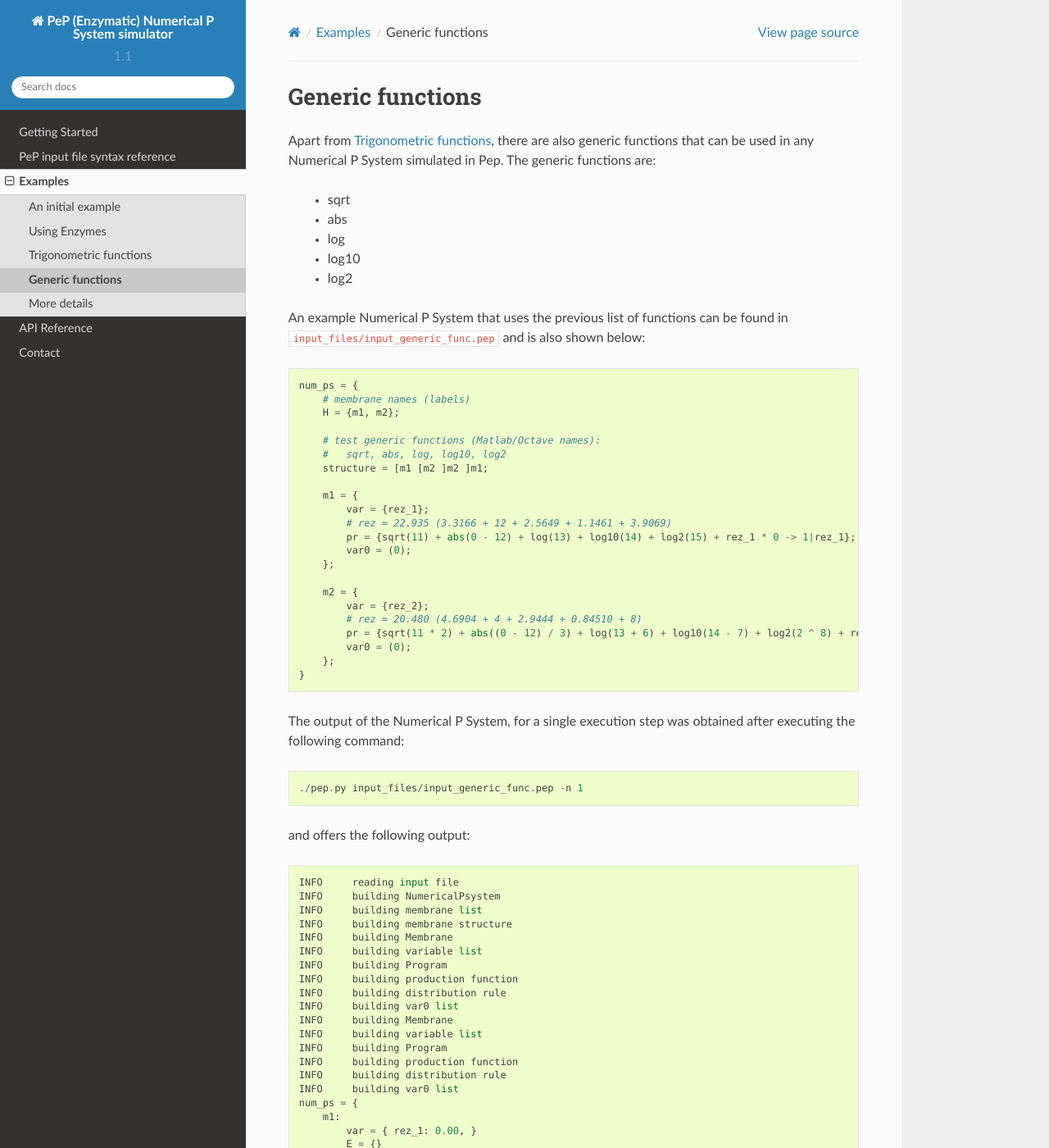
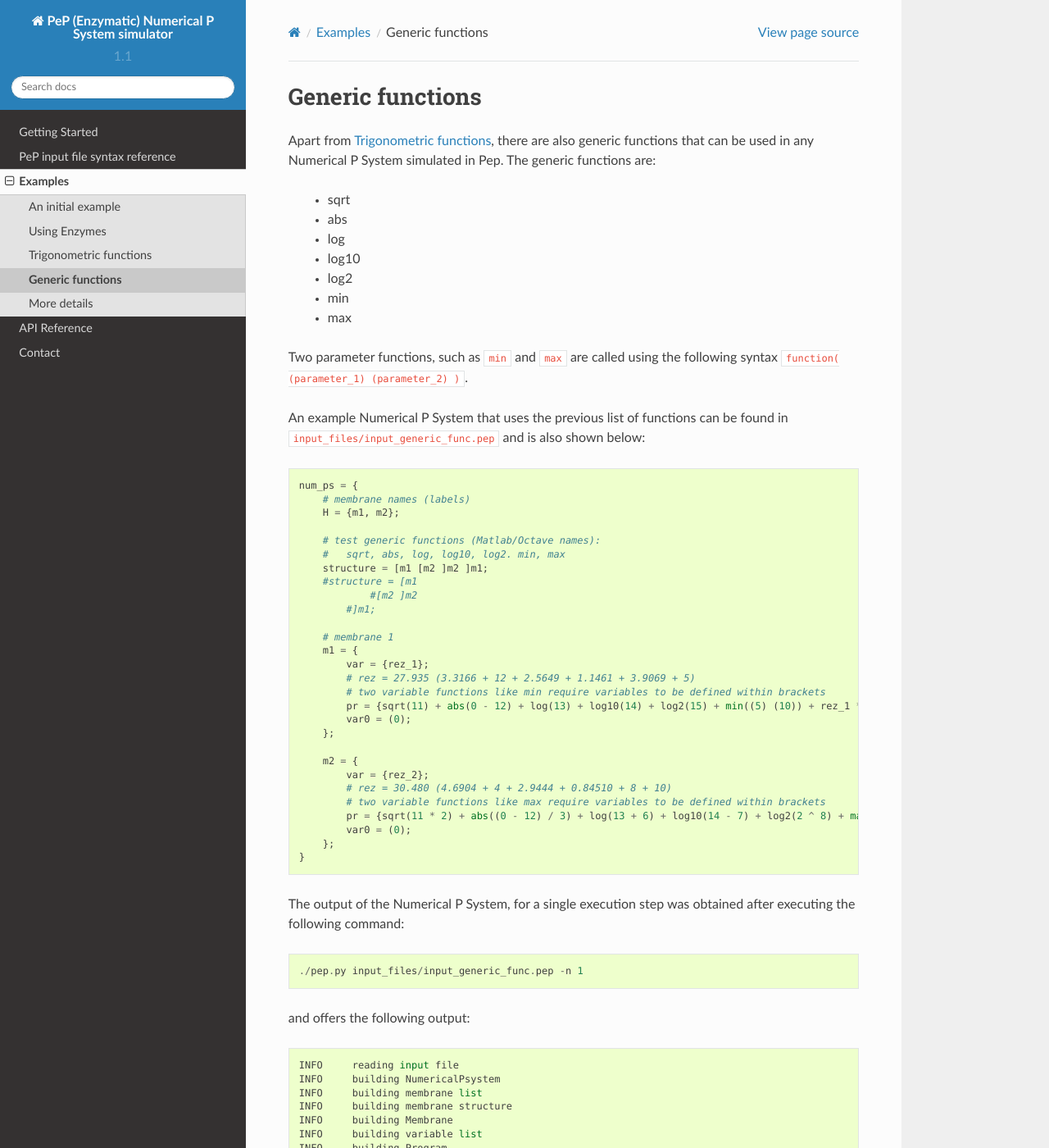
Before and after one commit to andrei91ro/pep, a Sphinx documentation site: the page built from doc/example_generic_func.rst, in a window 1280 px wide and 1400 px high. Shown: the whole window at 82% size. Built offline with Sphinx 7.4.7 and the Read the Docs theme 2.0.0, drawn with Linux system fonts in a browser that asks for light colours; some of the changed text lies outside the part shown.

Commit message:
updated documentation to reflect the add of min() and max()

```diff
--- a/doc/example_generic_func.rst
+++ b/doc/example_generic_func.rst
@@ -9,31 +9,41 @@ Apart from :any:`example_trigonometric`, there are also generic functions that c
     * log
     * log10
     * log2
+    * min
+    * max
+
+Two parameter functions, such as ``min`` and ``max`` are called using the following syntax ``function( (parameter_1) (parameter_2) )``.
 
 An example Numerical P System that uses the previous list of functions can be found in ``input_files/input_generic_func.pep`` and is also shown below::
 
-    num_ps = {
-        # membrane names (labels)
-        H = {m1, m2};
+   num_ps = {
+       # membrane names (labels)
+       H = {m1, m2};
 
-        # test generic functions (Matlab/Octave names):
-        #   sqrt, abs, log, log10, log2
-        structure = [m1 [m2 ]m2 ]m1;
+       # test generic functions (Matlab/Octave names):
+       #   sqrt, abs, log, log10, log2. min, max
+       structure = [m1 [m2 ]m2 ]m1;
+       #structure = [m1
+               #[m2 ]m2
+           #]m1;
 
-        m1 = {
-            var = {rez_1};
-            # rez = 22.935 (3.3166 + 12 + 2.5649 + 1.1461 + 3.9069)
-            pr = {sqrt(11) + abs(0 - 12) + log(13) + log10(14) + log2(15) + rez_1 * 0 -> 1|rez_1};
-            var0 = (0);
-        };
+       # membrane 1
+       m1 = {
+           var = {rez_1};
+           # rez = 27.935 (3.3166 + 12 + 2.5649 + 1.1461 + 3.9069 + 5)
+           # two variable functions like min require variables to be defined within brackets
+           pr = {sqrt(11) + abs(0 - 12) + log(13) + log10(14) + log2(15) + min((5) (10)) + rez_1 * 0 -> 1|rez_1};
+           var0 = (0);
+       };
 
-        m2 = {
-            var = {rez_2};
-            # rez = 20.480 (4.6904 + 4 + 2.9444 + 0.84510 + 8)
-            pr = {sqrt(11 * 2) + abs((0 - 12) / 3) + log(13 + 6) + log10(14 - 7) + log2(2 ^ 8) + rez_2 * 0  -> 1|rez_2};
-            var0 = (0);
-        };
-    }
+       m2 = {
+           var = {rez_2};
+           # rez = 30.480 (4.6904 + 4 + 2.9444 + 0.84510 + 8 + 10)
+           # two variable functions like max require variables to be defined within brackets
+           pr = {sqrt(11 * 2) + abs((0 - 12) / 3) + log(13 + 6) + log10(14 - 7) + log2(2 ^ 8) + max((5) (10)) + rez_2 * 0  -> 1|rez_2};
+           var0 = (0);
+       };
+   }
 
 The output of the Numerical P System, for a single execution step was obtained after executing the following command::
 
@@ -41,43 +51,43 @@ The output of the Numerical P System, for a single execution step was obtained a
 
 and offers the following output::
 
-    INFO     reading input file
-    INFO     building NumericalPsystem
-    INFO     building membrane list
-    INFO     building membrane structure
-    INFO     building Membrane
-    INFO     building variable list
-    INFO     building Program
-    INFO     building production function
-    INFO     building distribution rule
-    INFO     building var0 list
-    INFO     building Membrane
-    INFO     building variable list
-    INFO     building Program
-    INFO     building production function
-    INFO     building distribution rule
-    INFO     building var0 list
-    num_ps = {
-        m1:
-            var = { rez_1: 0.00, }
-            E = {}
-            pr_0 = { sqrt ( 11 ) + abs ( 0 - 12 ) + log ( 13 ) + log10 ( 14 ) + log2 ( 15 ) + rez_1 * 0  ->  1|rez_1 }
-        m2:
-            var = { rez_2: 0.00, }
-            E = {}
-            pr_0 = { sqrt ( 11 * 2 ) + abs ( ( 0 - 12 ) / 3 ) + log ( 13 + 6 ) + log10 ( 14 - 7 ) + log2 ( 2 ^ 8 ) + rez_2 * 0  ->  1|rez_2 }
-    }
+   INFO     reading input file
+   INFO     building NumericalPsystem
+   INFO     building membrane list
+   INFO     building membrane structure
+   INFO     building Membrane
+   INFO     building variable list
+   INFO     building Program
+   INFO     building production function
+   INFO     building distribution rule
+   INFO     building var0 list
+   INFO     building Membrane
+   INFO     building variable list
+   INFO     building Program
+   INFO     building production function
+   INFO     building distribution rule
+   INFO     building var0 list
+   num_ps = {
+       m1:
+           var = { rez_1: 0.00, }
+           E = {}
+           pr_0 = { sqrt ( 11 ) + abs ( 0 - 12 ) + log ( 13 ) + log10 ( 14 ) + log2 ( 15 ) + min ( ( 5 ) ( 10 ) ) + rez_1 * 0  ->  1|rez_1 }
+       m2:
+           var = { rez_2: 0.00, }
+           E = {}
+           pr_0 = { sqrt ( 11 * 2 ) + abs ( ( 0 - 12 ) / 3 ) + log ( 13 + 6 ) + log10 ( 14 - 7 ) + log2 ( 2 ^ 8 ) + max ( ( 5 ) ( 10 ) ) + rez_2 * 0  ->  1|rez_2 }
+   }
 
-    INFO     Starting simulation step 1
-    INFO     Simulation step finished succesfully
-    num_ps = {
-      m1:
-        var = { rez_1: 22.93, }
-        E = {}
-      m2:
-        var = { rez_2: 20.48, }
-        E = {}
-    }
+   INFO     Starting simulation step 1
+   INFO     Simulation step finished succesfully
+   num_ps = {
+     m1:
+       var = { rez_1: 27.93, }
+       E = {}
+     m2:
+       var = { rez_2: 30.48, }
+       E = {}
+   }
 
 
 The P object values that are printed by the simulator are not always precisely equal to those obtained in other mathematical software. The reason is that during the printing of each value, these are rounded to the nearest 2 digit value. The internal calculations are always done using *double* precision floating point values.
--- a/doc/example_trigonometric.rst
+++ b/doc/example_trigonometric.rst
@@ -12,7 +12,8 @@ The following trigonometric functions are implemented in PeP
 
 These functions use the same naming convention as that of Matlab/Octave where 'd' suffixed functions use degrees whereas the rest use radians.
 
-The functions are written using the normal syntax: ``function(parameter)``. Two parameter functions, such as ``atan2`` are called using the following syntax ``function( (parameter_1) (parameter_2) )``.
+The functions are written using the normal syntax: ``function(parameter)``.
+Two parameter functions, such as ``atan2`` are called using the following syntax ``function( (parameter_1) (parameter_2) )``.
 
 Below there is an example Numerical P System that uses trigonometric functions and can also be found in ``input_files/input_trigonometric_func.pep`` ::
 
```
